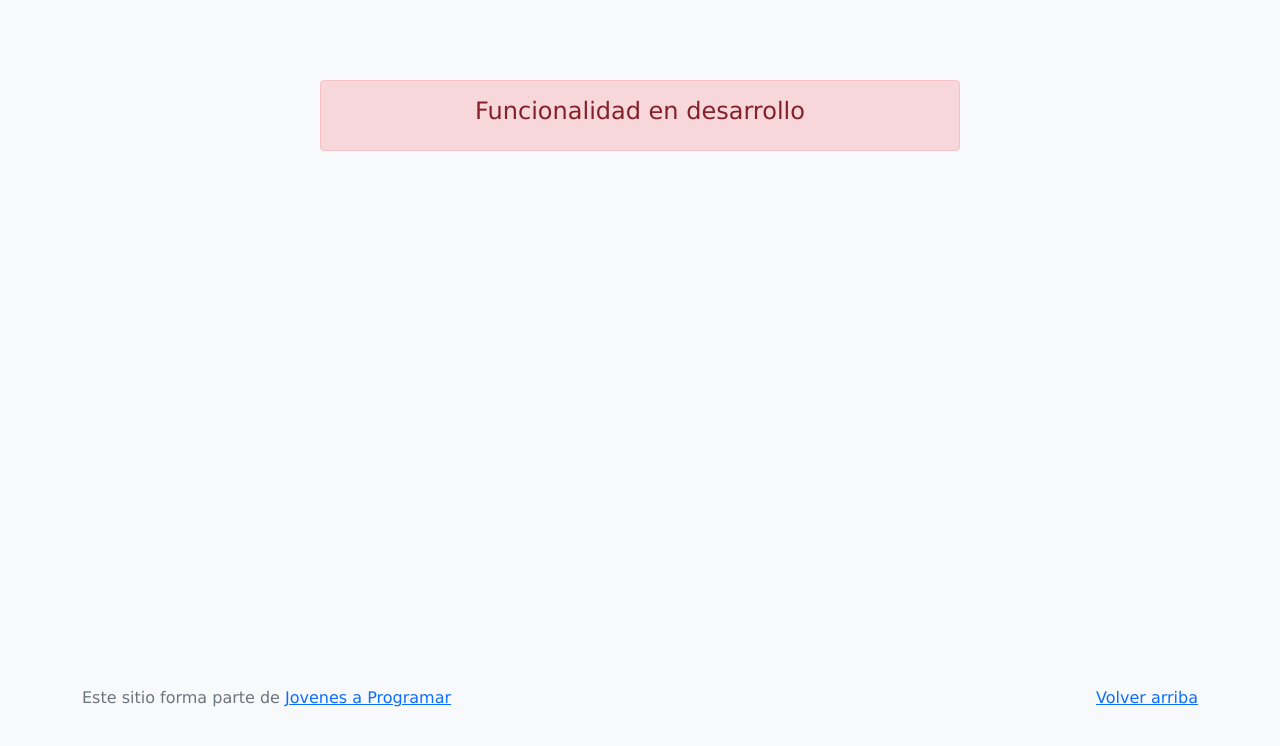
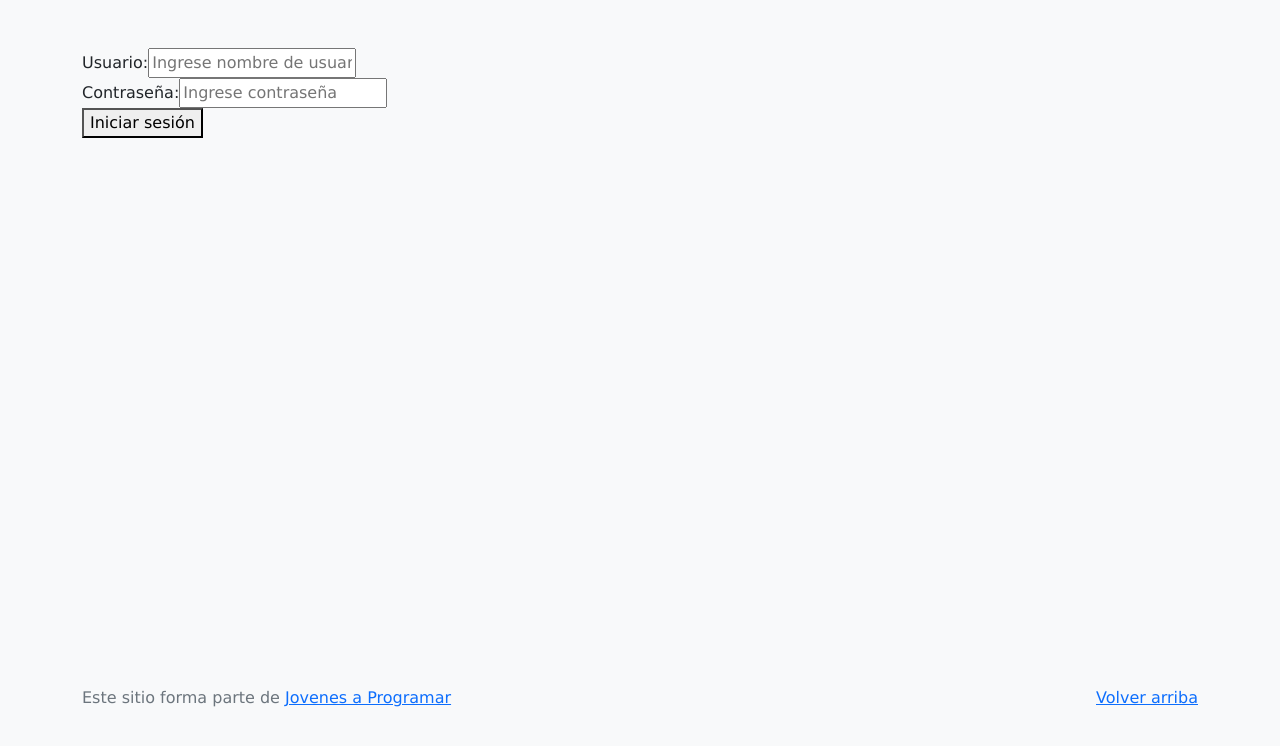
Before and after one commit to Fitzroyfang/Proyecto-final, a plain HTML site: page login.html in a window 1280 px wide. Drawn offline with Linux system fonts and the light colour scheme.

Commit message:
creado pantalla login basica

```diff
--- a/login.html
+++ b/login.html
@@ -19,8 +19,10 @@
 <body>
   <main class="mt-5">
     <div class="container">
-      <div class="alert alert-danger text-center" role="alert">
-        <h4 class="alert-heading">Funcionalidad en desarrollo</h4>
+      <div class="login">
+        <label for="usuario" class="login-data">Usuario:<input type=text id="usuario" placeholder="Ingrese nombre de usuario"> </label> <br>
+        <label for="password" class="login-data">Contraseña:<input type=password id="password" placeholder="Ingrese contraseña"> </label> <br>
+        <button class="btn-login" id="btn-inicio">Iniciar sesión</button>
       </div>
     </div>
   </main>
```
